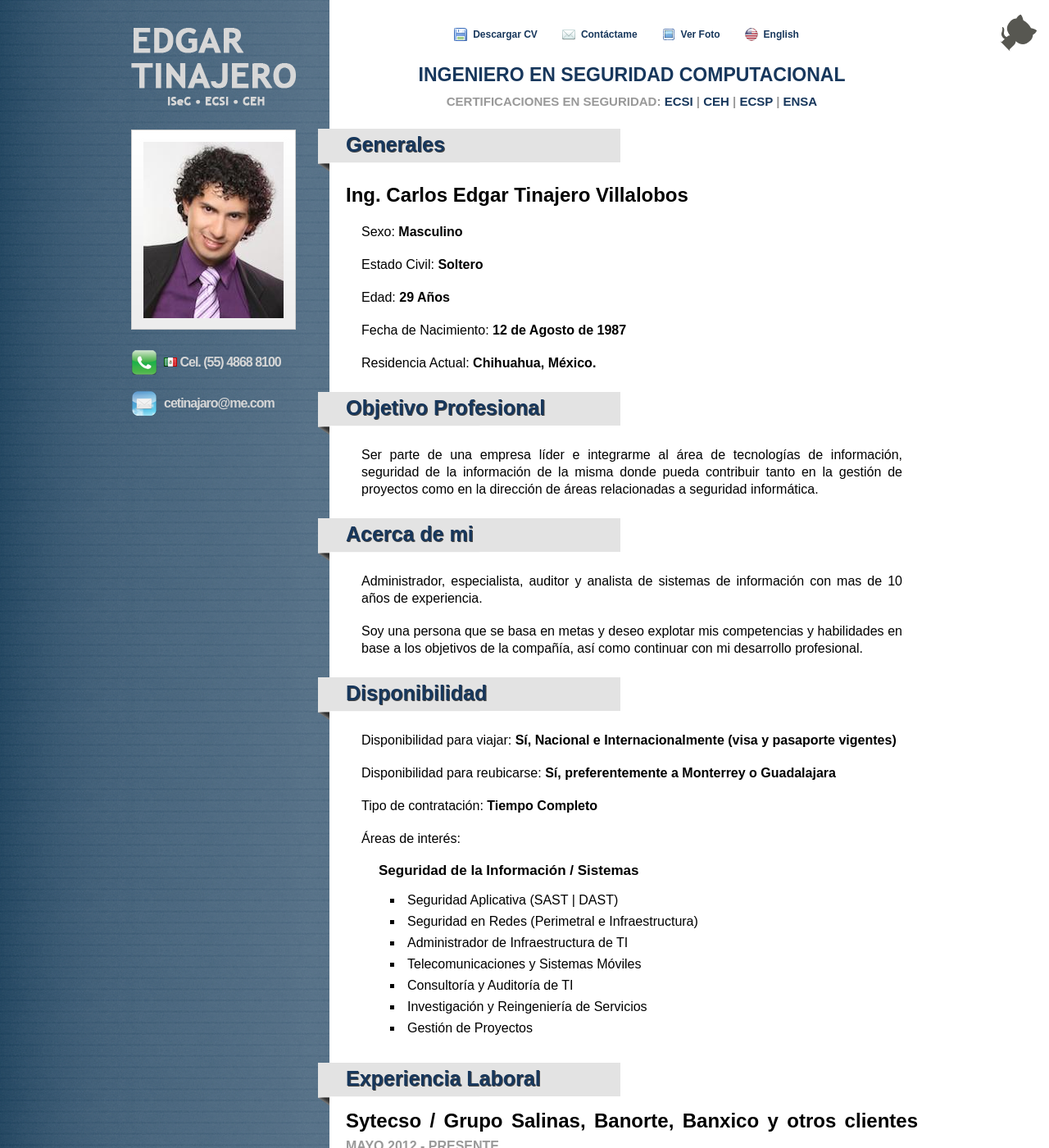
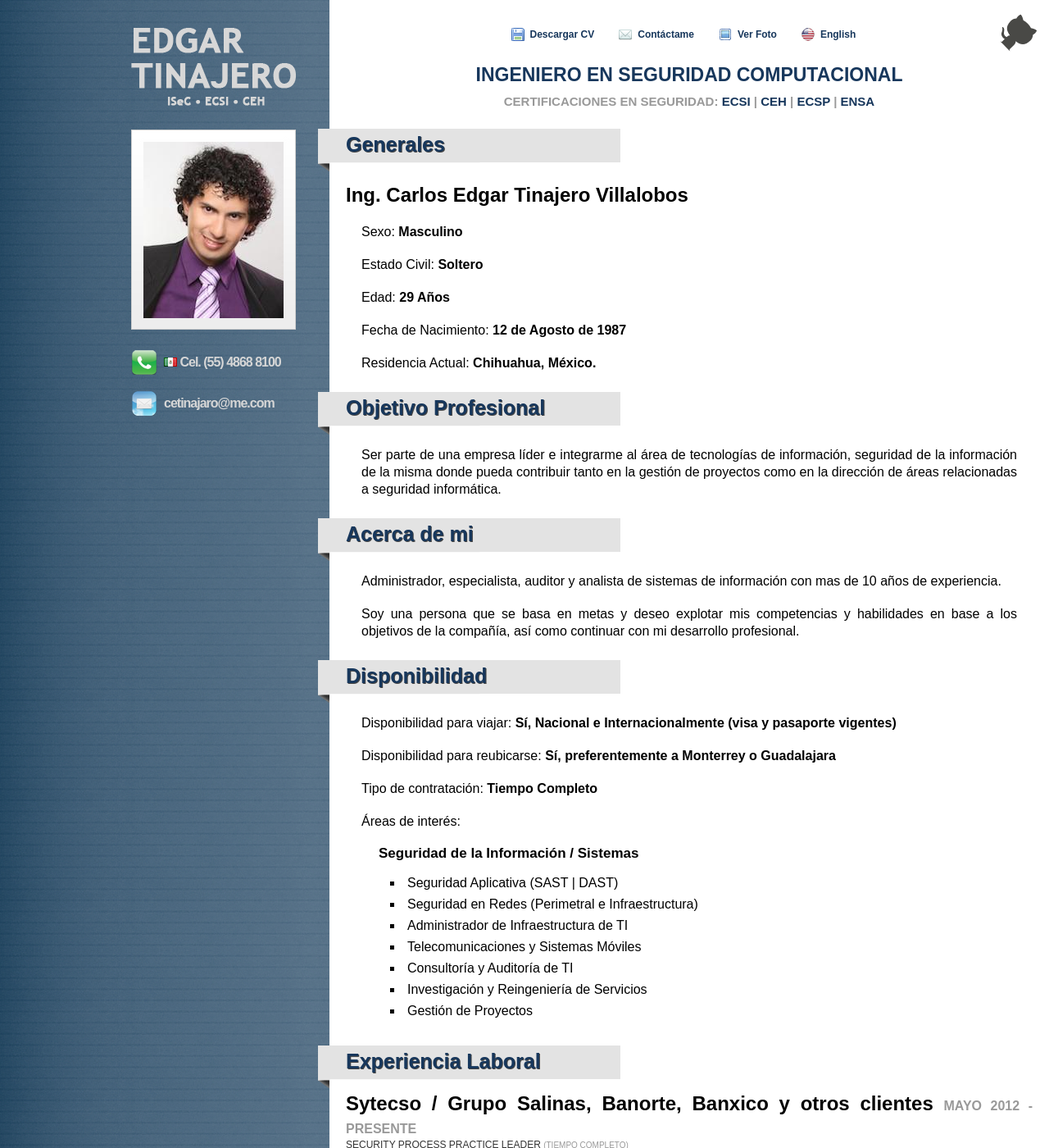
Before and after one commit to cetinajero/cv, a Jekyll site: the page built from index.md, in a window 1280 px wide and 1400 px high. Shown: the whole window at 82% size. Built offline with Jekyll 4.4.1, drawn with Linux system fonts in a browser that asks for light colours.

Commit message:
More responsive design

```diff
--- a/_config.yml
+++ b/_config.yml
@@ -1,7 +1,6 @@
 title: CV                               # head title tag
 name: Jekyll CV
 public-url: https://cetinajero.github.io/cv
-#public-url: http://localhost:4000
 repository: https://github.com/cetinajero/cv
 logo: /img/me_small.jpg
 lang: es_MX
--- a/_sass/cv/_style.scss
+++ b/_sass/cv/_style.scss
@@ -28,7 +28,7 @@
 
 #content {
 	float:left;
-	width:698px;
+	width:calc(100% - 40px);
 	position:relative;
 	margin:0px;
 	padding:0px 0px 0px 20px;
@@ -130,7 +130,7 @@
 	margin:auto;
 	padding:0px;
 	list-style:none;
-	width:65%;
+	width:455px;
 }
 
 #top ul li,
@@ -202,6 +202,17 @@
 	background:url(../img/online.png) no-repeat 0px 9px;
 }
 
+@media (max-width: 850px){
+	#top ul {
+    padding-top: 50px;
+  }
+}
+
+@media (max-width: 770px){
+	#top ul {
+    padding-top: 75px;
+  }
+}
 
 /*
 ------------------------------------------------------------
--- a/_sass/octocat/_style.scss
+++ b/_sass/octocat/_style.scss
@@ -8,7 +8,7 @@
   width: 110px;
   height: 110px;
   fill: #fff;
-  color: #575751;
+  color: #494946;
   top: 0;
   right: 0;
   border: 0;
```
